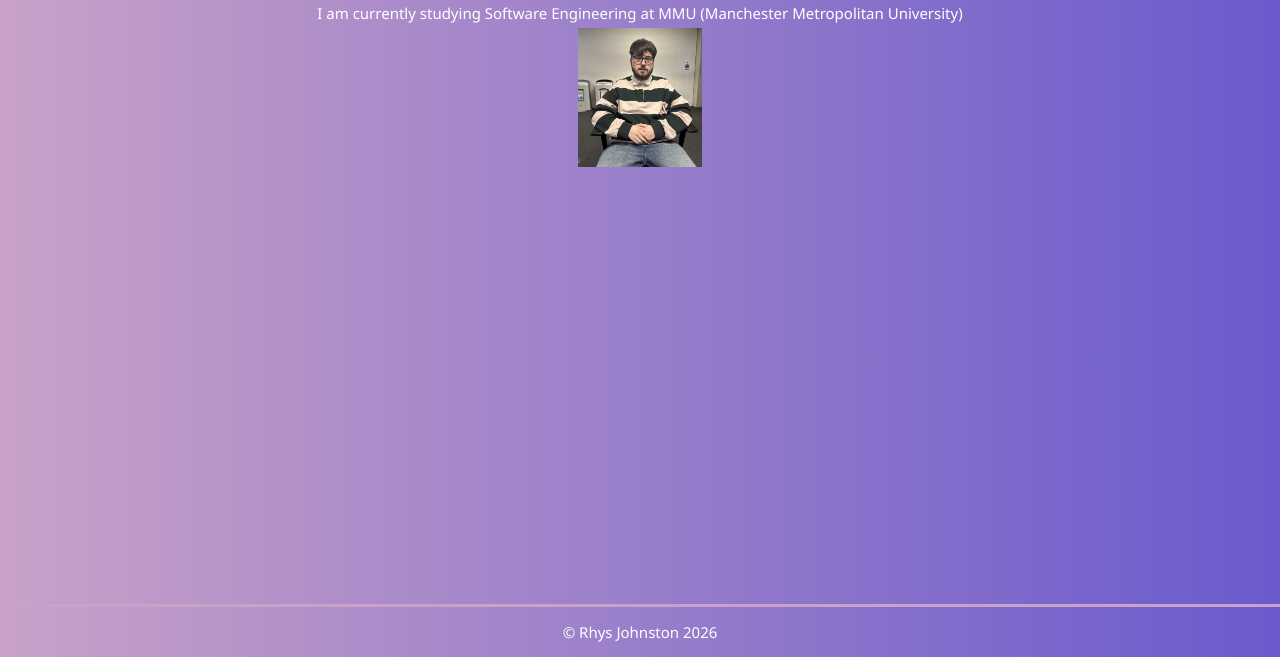
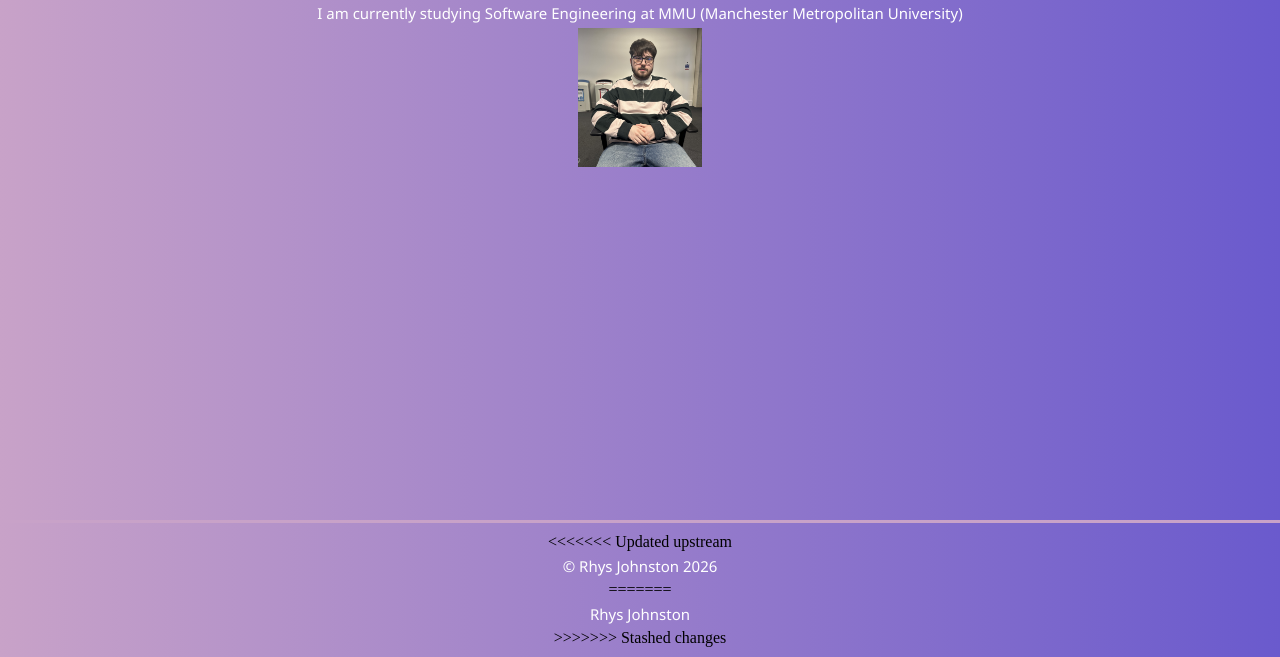
Before and after one commit to RhysFJohnston/CV-Website, a plain HTML site: page index.html in a window 1280 px wide. Shown: the part 143-800 px from the top of the page. Drawn offline with Linux system fonts and the light colour scheme.

Commit message:
Update index.html

```diff
--- a/index.html
+++ b/index.html
@@ -57,7 +57,11 @@
    </main>
 
    <footer>
+<<<<<<< Updated upstream
     <p>© Rhys Johnston 2026</p>
+=======
+    <p>Rhys Johnston</p>
+>>>>>>> Stashed changes
    </footer>
    </body>
 </html>
```
